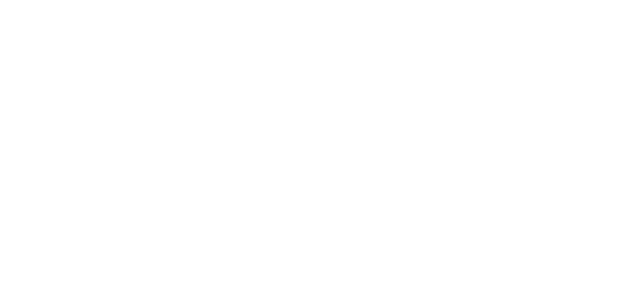
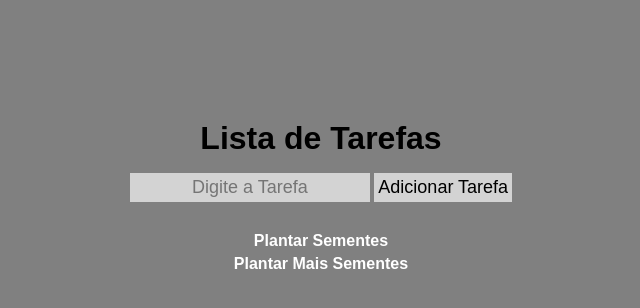
Before and after one commit to AsrielDreemurrGM/Lista_De_Tarefas, a plain HTML site: page index.html in a window 1280 px wide. Shown: the whole page, without its empty margins (319-959 px from the left). Drawn offline with nearby package versions, Linux system fonts and the light colour scheme.

Commit message:
Criado Formulário - Personalizado CSS - Iniciado JQuery

```diff
--- a/index.html
+++ b/index.html
@@ -7,7 +7,22 @@
     <title>lista de Tarefas</title>
 </head>
 <body>
-
+    <div class="container">
+        <form>
+            <h1>Lista de Tarefas</h1>
+            <input type="text" id="tarefa" placeholder="Digite a Tarefa" required />
+            <button type="submit">Adicionar Tarefa</button>
+        </form>
+        <ul>
+            <li>
+                Plantar Sementes
+            </li>
+            <li>
+                Plantar Mais Sementes
+            </li>
+        </ul>
+    </div>
+    <script src="https://code.jquery.com/jquery-3.7.1.min.js"></script>
     <script src="./main.js"></script>
 </body>
 </html>
--- a/main.css
+++ b/main.css
@@ -3,4 +3,42 @@
     margin: 0;
     box-sizing: border-box;
     font-family: Arial, Helvetica, sans-serif;
+    background-color: gray;
 }
+
+.container {
+    margin-top: 120px;
+    text-align: center;
+}
+
+h1 {
+    margin-bottom: 16px;
+}
+
+input,
+button {
+    background-color: lightgray;
+    color: black;
+    padding: 4px;
+    font-size: large;
+    text-align: center;
+    border: none;
+}
+
+button:hover,
+input:hover {
+    cursor: pointer;
+    background-color: white;
+}
+
+ul {
+    margin-top: 30px;
+    font-size: 20;
+    font-weight: 600;
+    color: white;
+}
+
+ul li {
+    margin-top: 5px;
+    cursor: pointer
+}
--- a/main.js
+++ b/main.js
@@ -0,0 +1,12 @@
+$(document).ready(function(){
+    $('form').on('submit', function(e) {
+        e.preventDefault();
+
+        const novaTarefa = $('#tarefa').val();
+        const novaLinha = $('<li></li>');
+//Esta adicionando o '<li></li>' mas não adiciona o valor colocado no formulário
+        $(novaTarefa).appendTo(novaLinha);
+        $(novaLinha).appendTo('ul');
+        $('#tarefa').val('');
+    })
+})
```
